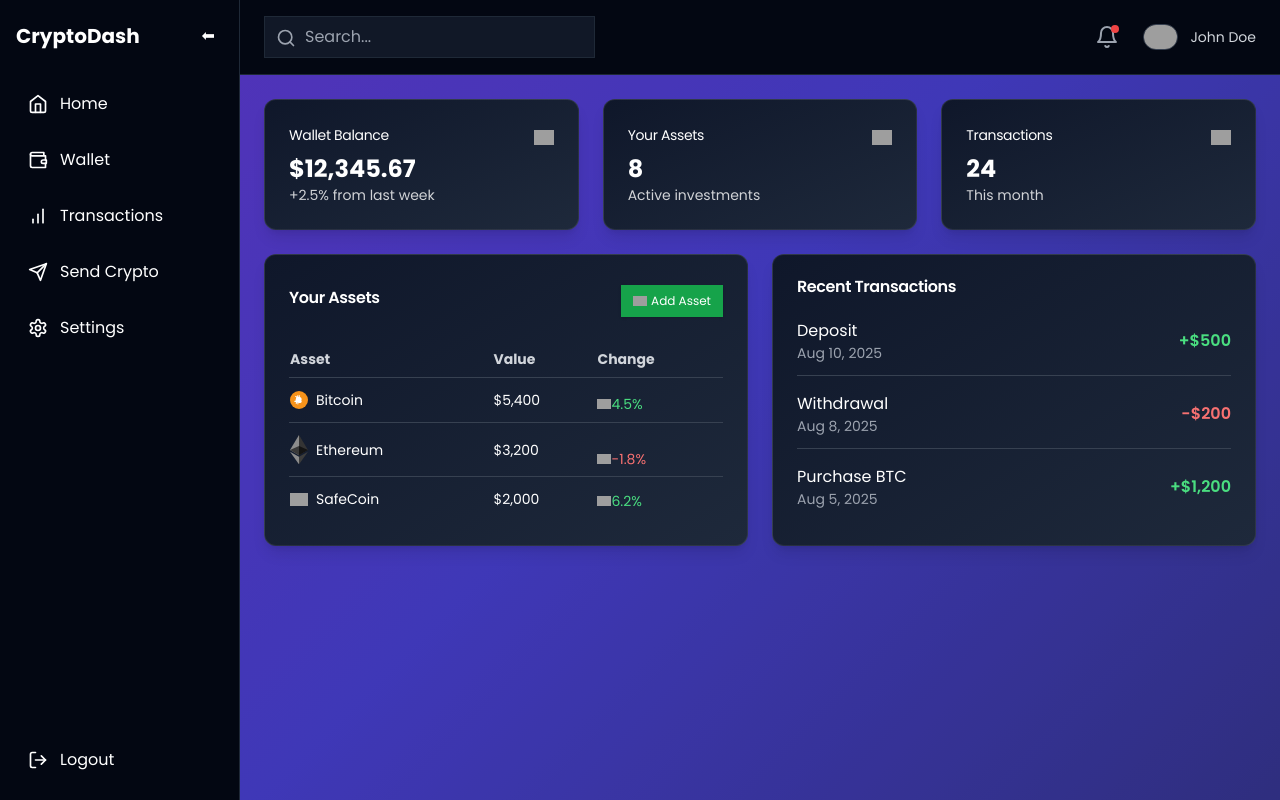
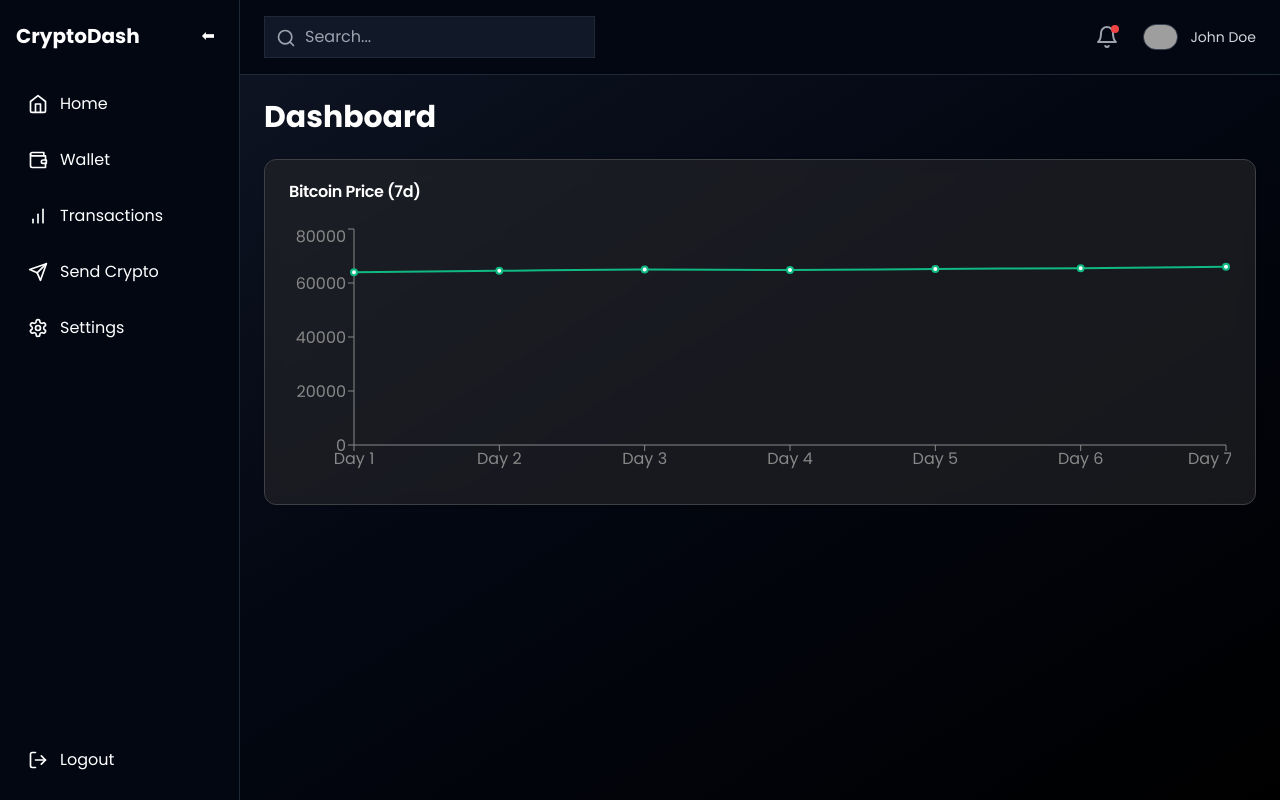
Before and after one commit to cedoe70/super-duper-couscous, a Next.js app: page /dashboard in a window 1280 px wide. Built offline with nearby package versions, Linux system fonts and the light colour scheme; grey boxes are pictures that could not be loaded.

Commit message:
Update page.tsx

```diff
--- a/app/dashboard/page.tsx
+++ b/app/dashboard/page.tsx
@@ -1,137 +1,51 @@
-import Image from "next/image";
-import { Card, CardContent, CardHeader, CardTitle } from "@/components/ui/card";
-import { Button } from "@/components/ui/button";
+"use client";
+
+import { Card, CardHeader, CardTitle, CardContent } from "@/components/ui/card";
+import { motion } from "framer-motion";
+import { ResponsiveContainer, LineChart, Line, XAxis, YAxis, Tooltip } from "recharts";
+
+// 👇 Casting ResponsiveContainer to `any` to bypass Next.js + TS 5 strict JSX typing issue
+const RC = ResponsiveContainer as any;
 
 export default function DashboardPage() {
+  const data = [
+    { name: "Day 1", price: 64000 },
+    { name: "Day 2", price: 64500 },
+    { name: "Day 3", price: 65000 },
+    { name: "Day 4", price: 64800 },
+    { name: "Day 5", price: 65200 },
+    { name: "Day 6", price: 65500 },
+    { name: "Day 7", price: 66000 },
+  ];
+
   return (
-    <div className="relative min-h-screen bg-animated-gradient p-6">
-      {/* Overlay */}
-      <div className="absolute inset-0 bg-black/20 pointer-events-none"></div>
+    <div className="p-6">
+      <motion.h1
+        initial={{ opacity: 0, y: 20 }}
+        animate={{ opacity: 1, y: 0 }}
+        transition={{ duration: 0.6 }}
+        className="text-3xl font-bold mb-6"
+      >
+        Dashboard
+      </motion.h1>
 
-      {/* Content */}
-      <div className="relative space-y-6">
-        {/* Top Stat Cards */}
-        <div className="grid gap-6 md:grid-cols-3">
-          {/* Wallet Balance */}
-          <Card className="bg-gradient-to-br from-[#0f172a] to-[#1e293b] text-white shadow-lg border border-white/10">
-            <CardHeader className="flex flex-row items-center justify-between pb-2">
-              <CardTitle className="text-sm font-medium">Wallet Balance</CardTitle>
-              <Image src="/wallet.svg" alt="Wallet" width={20} height={20} />
-            </CardHeader>
-            <CardContent>
-              <div className="text-2xl font-bold">$12,345.67</div>
-              <p className="text-sm opacity-80">+2.5% from last week</p>
-            </CardContent>
-          </Card>
-
-          {/* Assets */}
-          <Card className="bg-gradient-to-br from-[#0f172a] to-[#1e293b] text-white shadow-lg border border-white/10">
-            <CardHeader className="flex flex-row items-center justify-between pb-2">
-              <CardTitle className="text-sm font-medium">Your Assets</CardTitle>
-              <Image src="/coins.svg" alt="Coins" width={20} height={20} />
-            </CardHeader>
-            <CardContent>
-              <div className="text-2xl font-bold">8</div>
-              <p className="text-sm opacity-80">Active investments</p>
-            </CardContent>
-          </Card>
-
-          {/* Transactions */}
-          <Card className="bg-gradient-to-br from-[#0f172a] to-[#1e293b] text-white shadow-lg border border-white/10">
-            <CardHeader className="flex flex-row items-center justify-between pb-2">
-              <CardTitle className="text-sm font-medium">Transactions</CardTitle>
-              <Image src="/transactions.svg" alt="Transactions" width={20} height={20} />
-            </CardHeader>
-            <CardContent>
-              <div className="text-2xl font-bold">24</div>
-              <p className="text-sm opacity-80">This month</p>
-            </CardContent>
-          </Card>
-        </div>
-
-        {/* Assets Table & Recent Transactions */}
-        <div className="grid gap-6 lg:grid-cols-2">
-          {/* Your Assets */}
-          <Card className="bg-gradient-to-br from-[#0f172a] to-[#1e293b] text-white shadow-lg border border-white/10">
-            <CardHeader className="flex flex-row items-center justify-between">
-              <CardTitle>Your Assets</CardTitle>
-              <Button size="sm" className="bg-green-600 hover:bg-green-700 text-white flex items-center gap-1">
-                <Image src="/plus.svg" alt="Add" width={14} height={14} /> Add Asset
-              </Button>
-            </CardHeader>
-            <CardContent>
-              <table className="w-full text-sm">
-                <thead>
-                  <tr className="text-left text-gray-300 border-b border-gray-700">
-                    <th className="py-2">Asset</th>
-                    <th className="py-2">Value</th>
-                    <th className="py-2">Change</th>
-                  </tr>
-                </thead>
-                <tbody>
-                  <tr className="border-b border-gray-700 hover:bg-white/5">
-                    <td className="py-3 flex items-center gap-2">
-                      <Image src="/bitcoin.svg" alt="Bitcoin" width={18} height={18} /> Bitcoin
-                    </td>
-                    <td>$5,400</td>
-                    <td className="text-green-400 flex items-center">
-                      <Image src="/arrow-up-right.svg" alt="Up" width={14} height={14} /> 4.5%
-                    </td>
-                  </tr>
-                  <tr className="border-b border-gray-700 hover:bg-white/5">
-                    <td className="py-3 flex items-center gap-2">
-                      <Image src="/ethereum.svg" alt="Ethereum" width={18} height={18} /> Ethereum
-                    </td>
-                    <td>$3,200</td>
-                    <td className="text-red-400 flex items-center">
-                      <Image src="/arrow-down-right.svg" alt="Down" width={14} height={14} /> -1.8%
-                    </td>
-                  </tr>
-                  <tr>
-                    <td className="py-3 flex items-center gap-2">
-                      <Image src="/safecoin.svg" alt="SafeCoin" width={18} height={18} /> SafeCoin
-                    </td>
-                    <td>$2,000</td>
-                    <td className="text-green-400 flex items-center">
-                      <Image src="/arrow-up-right.svg" alt="Up" width={14} height={14} /> 6.2%
-                    </td>
-                  </tr>
-                </tbody>
-              </table>
-            </CardContent>
-          </Card>
-
-          {/* Recent Transactions */}
-          <Card className="bg-gradient-to-br from-[#0f172a] to-[#1e293b] text-white shadow-lg border border-white/10">
-            <CardHeader>
-              <CardTitle>Recent Transactions</CardTitle>
-            </CardHeader>
-            <CardContent className="space-y-4">
-              <div className="flex items-center justify-between border-b border-gray-700 pb-3">
-                <div>
-                  <p className="font-medium">Deposit</p>
-                  <p className="text-sm text-gray-400">Aug 10, 2025</p>
-                </div>
-                <p className="text-green-400 font-semibold">+$500</p>
-              </div>
-              <div className="flex items-center justify-between border-b border-gray-700 pb-3">
-                <div>
-                  <p className="font-medium">Withdrawal</p>
-                  <p className="text-sm text-gray-400">Aug 8, 2025</p>
-                </div>
-                <p className="text-red-400 font-semibold">-$200</p>
-              </div>
-              <div className="flex items-center justify-between">
-                <div>
-                  <p className="font-medium">Purchase BTC</p>
-                  <p className="text-sm text-gray-400">Aug 5, 2025</p>
-                </div>
-                <p className="text-green-400 font-semibold">+$1,200</p>
-              </div>
-            </CardContent>
-          </Card>
-        </div>
-      </div>
+      <Card className="bg-zinc-800/60 backdrop-blur border-zinc-700">
+        <CardHeader>
+          <CardTitle>Bitcoin Price (7d)</CardTitle>
+        </CardHeader>
+        <CardContent>
+          <div className="h-64">
+            <RC width="100%" height="100%">
+              <LineChart data={data}>
+                <XAxis dataKey="name" stroke="#888" />
+                <YAxis stroke="#888" />
+                <Tooltip />
+                <Line type="monotone" dataKey="price" stroke="#10b981" strokeWidth={2} />
+              </LineChart>
+            </RC>
+          </div>
+        </CardContent>
+      </Card>
     </div>
   );
 }
```
